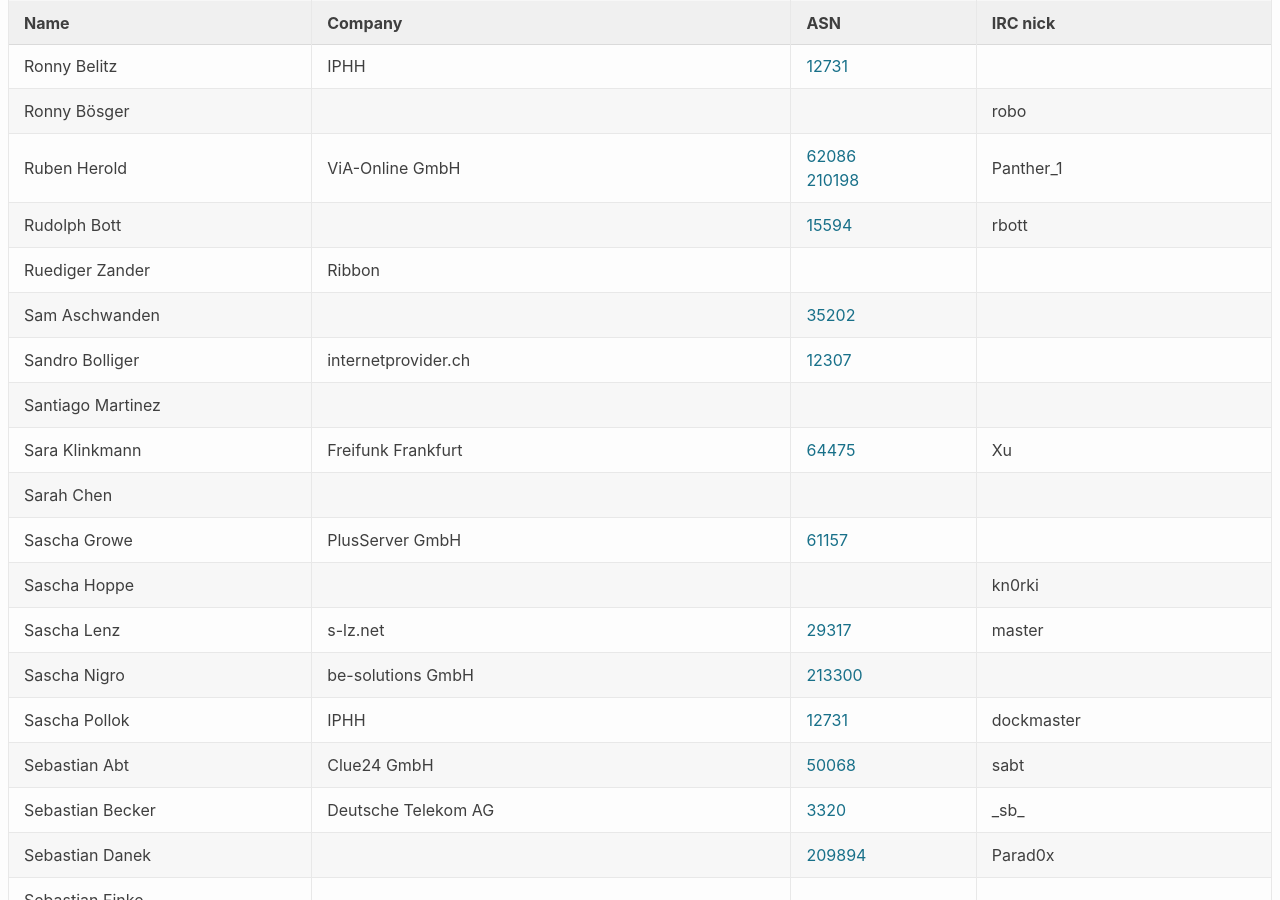
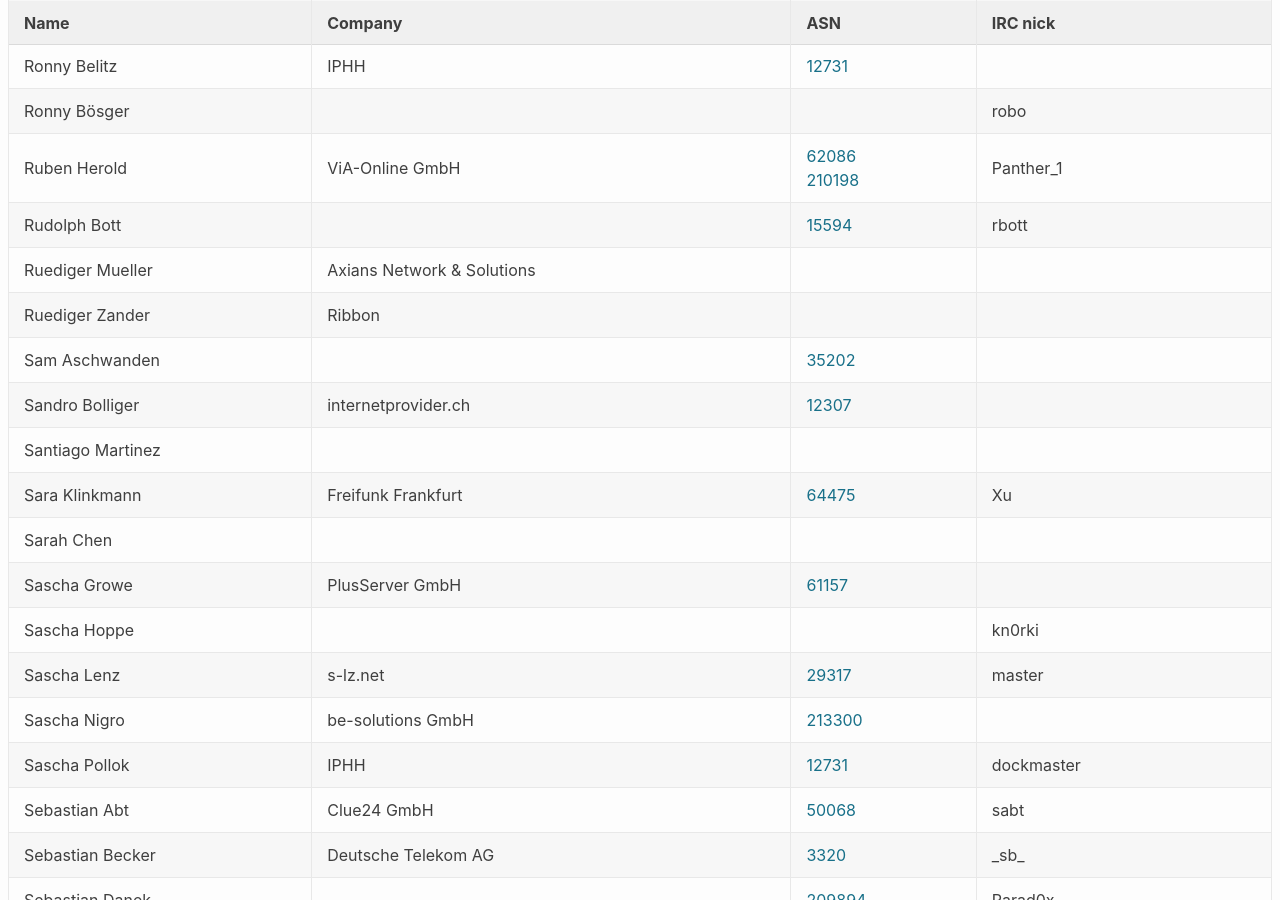
Before and after one commit to denog/pretix-attendeelist, a Jekyll site: the page built from index.markdown, in a window 1280 px wide and 900 px high, scrolled down 18952 px. Built offline with Jekyll 4.4.1, drawn with Linux system fonts in a browser that asks for light colours.

Commit message:
Latest data: Fri Nov  6 08:30:11 UTC 2020

```diff
--- a/_data/attendees.json
+++ b/_data/attendees.json
@@ -2406,6 +2406,12 @@
     "asn": "15594"
   },
   {
+    "name": "Ruediger Mueller",
+    "company": "Axians Network & Solutions",
+    "irc": null,
+    "asn": null
+  },
+  {
     "name": "Ruediger Zander",
     "company": "Ribbon",
     "irc": null,
```
